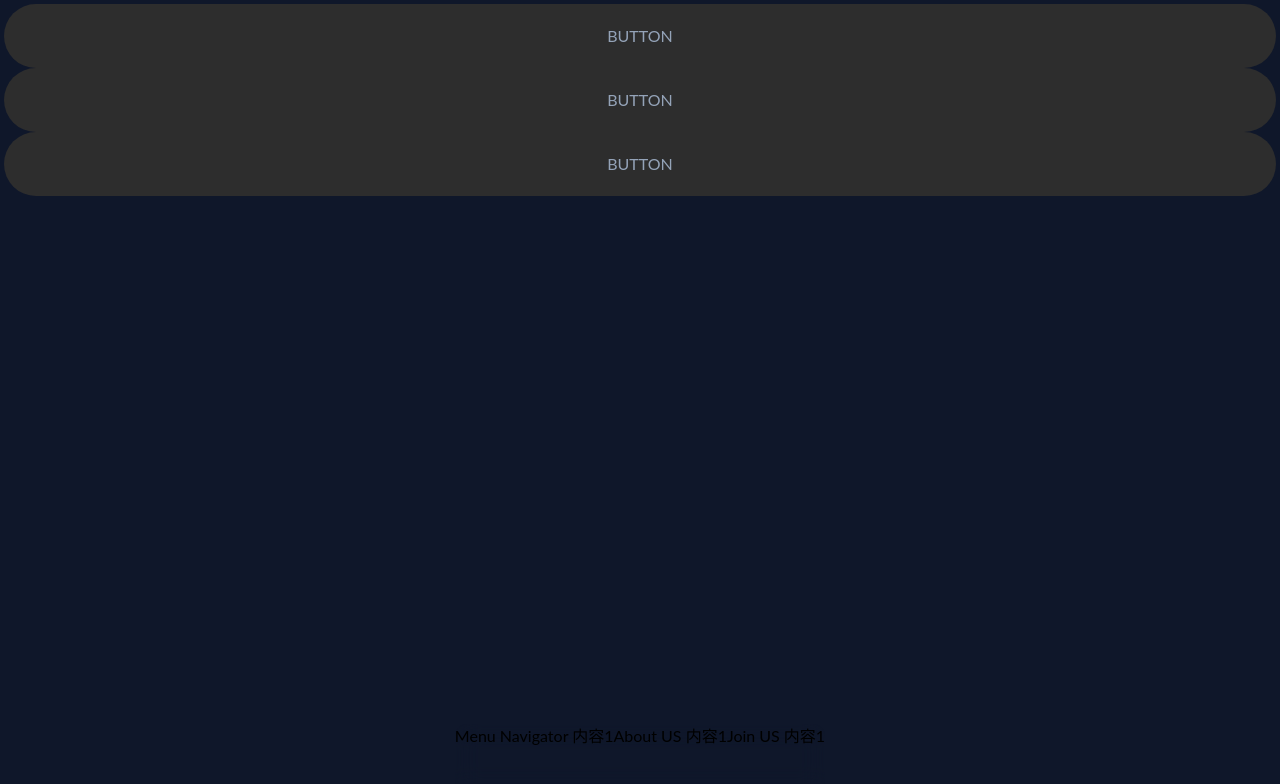
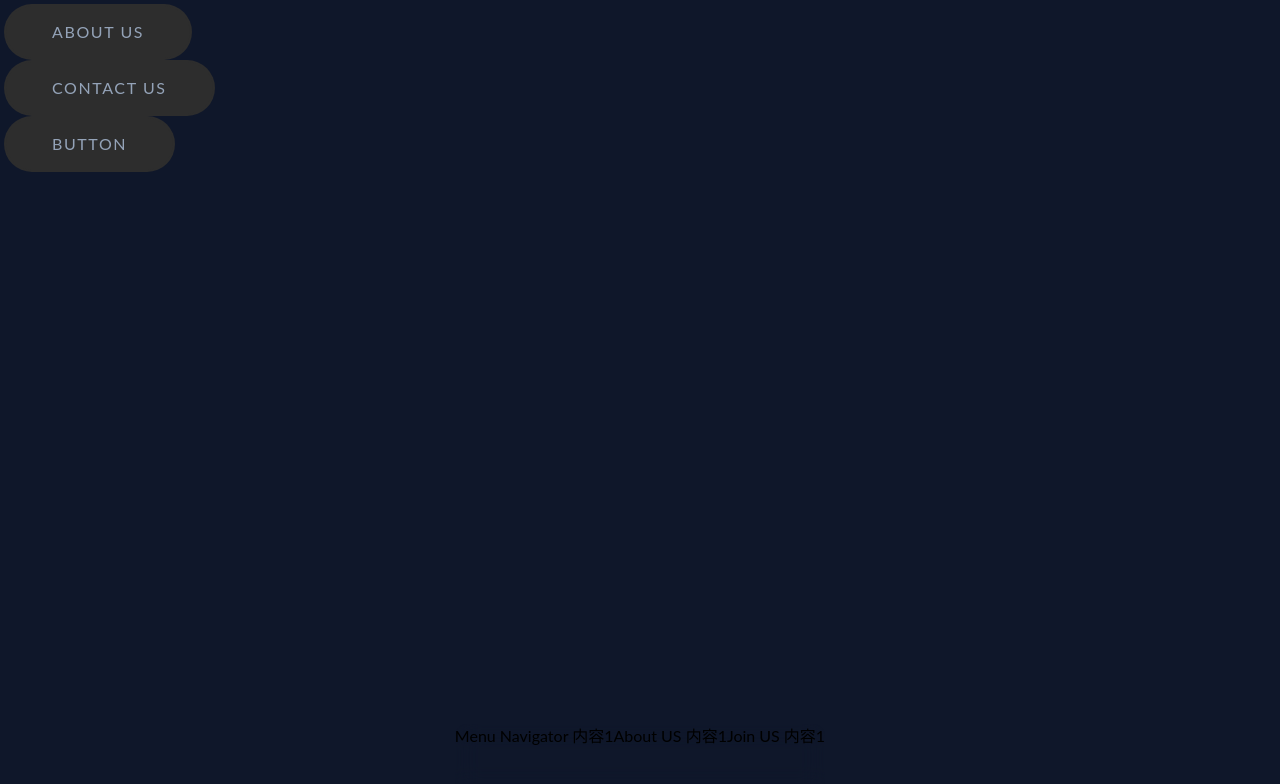
Before and after one commit to DeepUmbrella/yannil-home-vue, a Nuxt app: page / in a window 1280 px wide. Shown: the top 784 px of the page. Built offline with nearby package versions, Linux system fonts and the light colour scheme.

Commit message:
YL-1: add button components

```diff
--- a/components/Button/index.vue
+++ b/components/Button/index.vue
@@ -1,29 +1,90 @@
 <script setup lang="ts">
 import {} from 'vue';
+
+const vXy = {
+  mounted: (el: HTMLElement) => {
+    el.addEventListener('mousemove', (e) => {
+      el.style.setProperty('--x', e.pageX - el.offsetLeft + 'px');
+      el.style.setProperty('--y', e.pageY - el.offsetTop + 'px');
+    });
+  },
+};
+
 interface ButtonProps {
-  textColor: string;
+  variant: 'primary' | 'warning' | 'danger';
   size: 'large' | 'small' | 'normal';
 }
 const props = withDefaults(defineProps<ButtonProps>(), {
-  textColor: '#000000',
+  variant: 'primary',
   size: 'large',
 });
 
 const buttonSpaces: Record<ButtonProps['size'], string> = {
-  large: 'py-5 px-[60px]',
-  small: 'py-3 px-8',
-  normal: 'py-4 px-12',
+  large: 'py-4 px-12',
+  small: 'py-2 px-4',
+  normal: 'py-3 px-8',
+};
+
+const variantColorMap: Record<ButtonProps['variant'], string> = {
+  primary: '#00ff00',
+  warning: '#ffff00',
+  danger: '#ff00ff',
 };
 </script>
 
 <template>
   <a
     href="#"
-    class="flex justify-center rounded-[60px] relative bg-[#2d2d2d] text-slate-400"
-    :class="[buttonSpaces[props.size]]"
+    :style="{ '--clr': variantColorMap[props.variant] }"
+    class="button flex w-fit tracking-widest justify-center rounded-full relative bg-[#2d2d2d] text-slate-400"
+    :class="[buttonSpaces[props.size], props.variant]"
+    v-xy
   >
     <span>
       <slot></slot>
     </span>
   </a>
 </template>
+
+<style scoped lang="scss">
+.button {
+  overflow: hidden;
+  transition:
+    0.5s,
+    top 0s,
+    left 0s;
+  span {
+    position: relative;
+    z-index: 1;
+  }
+
+  &:hover {
+    color: var(--clr);
+    text-shadow:
+      0 0 15px var(--clr),
+      0 0 45px var(--clr);
+  }
+  &::before {
+    position: absolute;
+    content: '';
+    left: var(--x);
+    top: var(--y);
+    transform: translate(-50%, -50%);
+    width: 200px;
+    height: 200px;
+    background: radial-gradient(var(--clr), transparent, transparent);
+    opacity: 0;
+    transform: 0.5;
+  }
+  &::after {
+    position: absolute;
+    content: '';
+    inset: 2px;
+    background-color: rgb(45, 45, 45, 0.8);
+    @apply rounded-full;
+  }
+  &:hover::before {
+    opacity: 1;
+  }
+}
+</style>
--- a/package.json
+++ b/package.json
@@ -33,6 +33,7 @@
     "husky": "^9.0.11",
     "postcss": "^8.4.38",
     "prettier": "^3.2.5",
+    "sass": "^1.75.0",
     "tailwindcss": "^3.4.3",
     "typescript": "*"
   }
--- a/pages/index.vue
+++ b/pages/index.vue
@@ -7,8 +7,8 @@ definePageMeta({
 
 <template>
   <div class="relative h-full p-1">
-    <Button class="hover:text-green-light" text-color="">BUTTON</Button>
-    <Button class="hover:text-purple" text-color="">BUTTON</Button>
-    <Button class="hover:text-orange" text-color="">BUTTON</Button>
+    <Button>ABOUT US</Button>
+    <Button variant="warning">CONTACT US</Button>
+    <Button variant="danger">BUTTON</Button>
   </div>
 </template>
```
Also changed, not shown: 1 other file (tests, documents, lock files or other folders).
